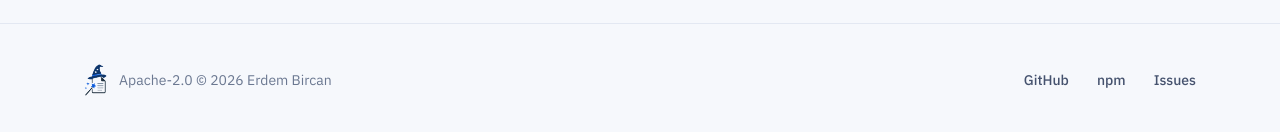
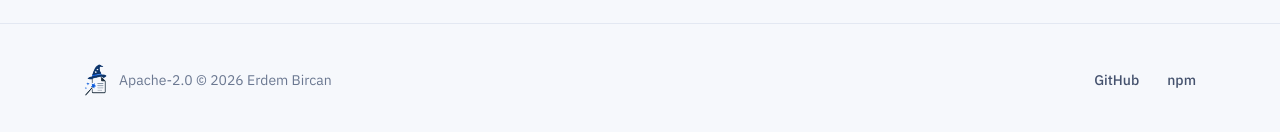
Before and after one commit to erdembircan/license-wizard, a React (Vite) app: page / in a window 1280 px wide. Shown: the part 6880-7012 px from the top of the page. Built offline with nearby package versions, Linux system fonts and the light colour scheme.

Commit message:
Remove Issues link from footer

```diff
--- a/src/components/Footer.tsx
+++ b/src/components/Footer.tsx
@@ -1,6 +1,6 @@
 /**
  * Site footer with the logo, copyright line (current year rendered
- * dynamically), and links to GitHub, npm, and the issue tracker.
+ * dynamically), and links to GitHub and npm.
  */
 export default function Footer() {
   return (
@@ -33,14 +33,6 @@ export default function Footer() {
           >
             npm
           </a>
-          <a
-            href="https://github.com/erdembircan/license-wizard/issues"
-            target="_blank"
-            rel="noopener"
-            className="nav-link"
-          >
-            Issues
-          </a>
         </nav>
       </div>
     </footer>
```
